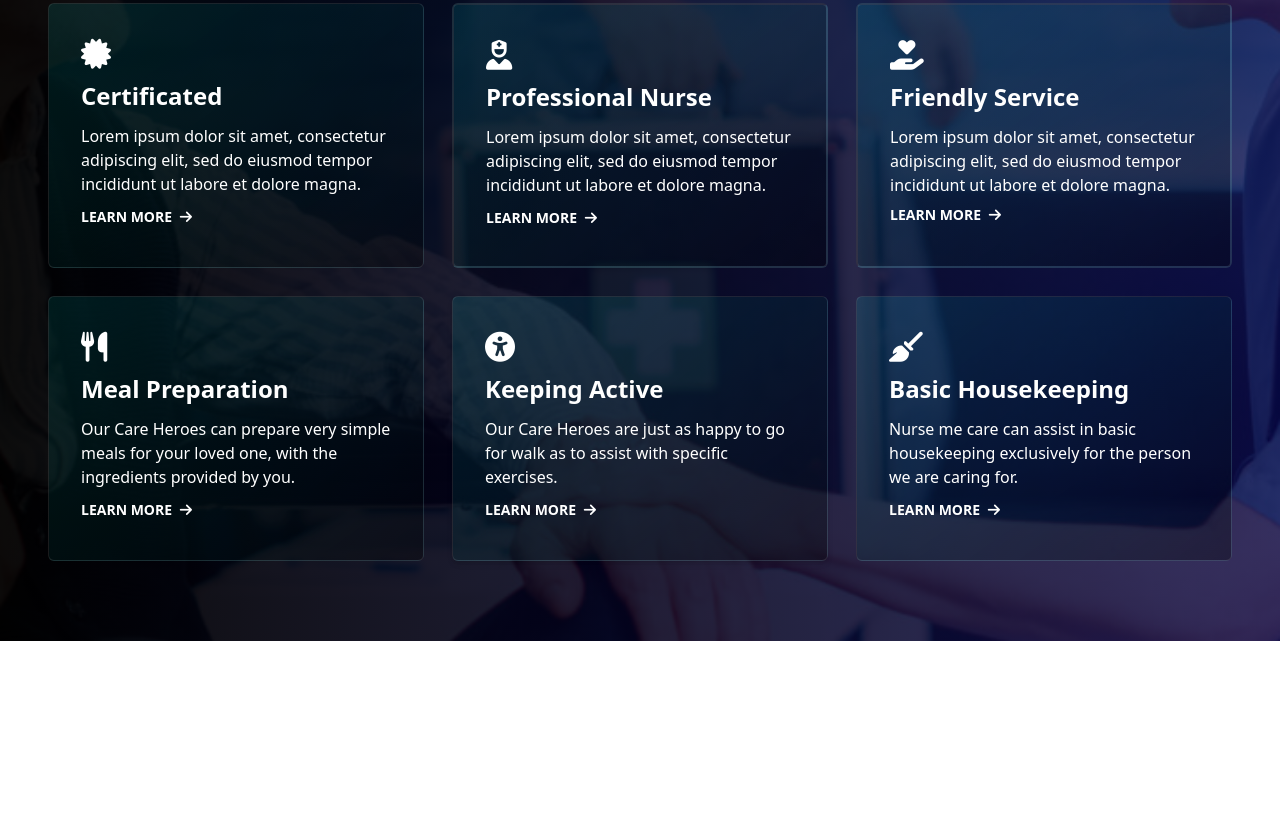
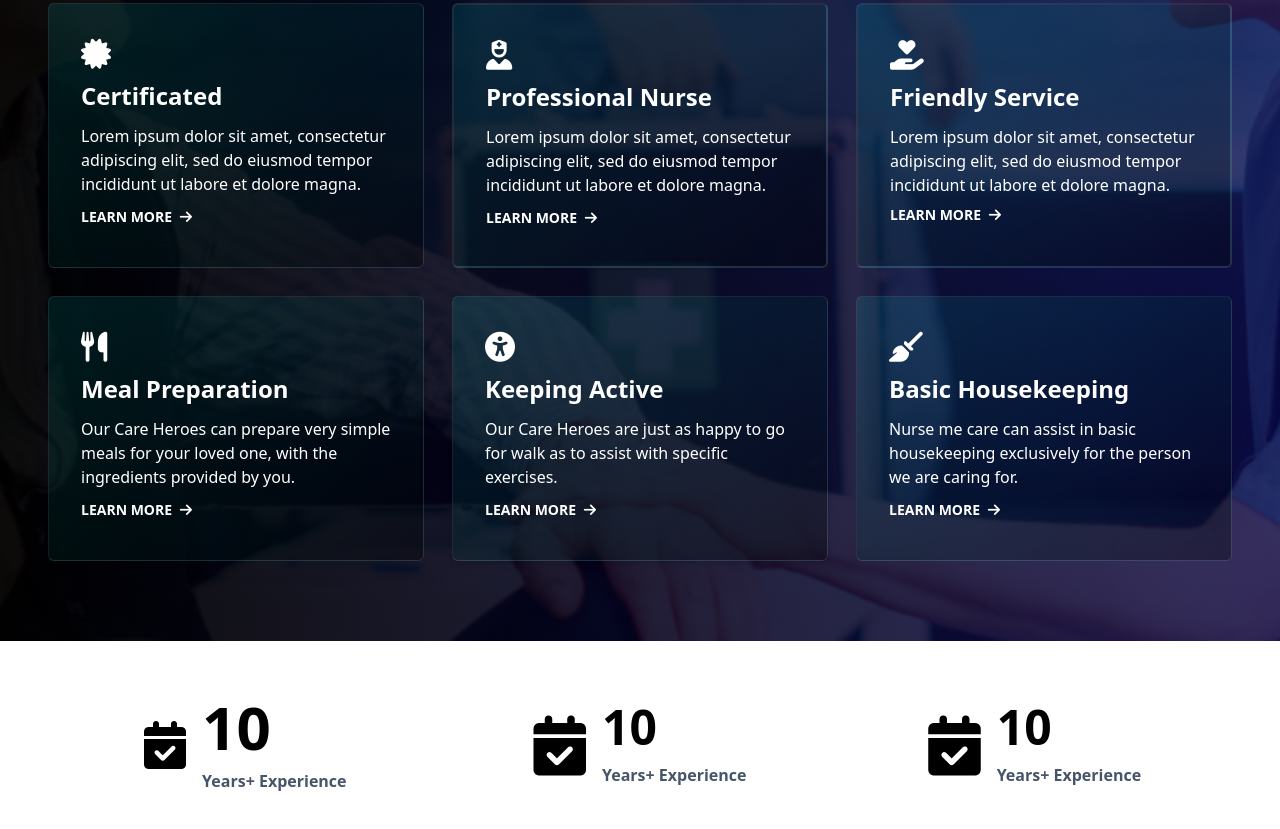
Before and after one commit to ParvesPR/nursing-care-portfolio, a website: page public/index.html in a window 1280 px wide. Shown: the part 1585-2414 px from the top of the page. Before the commit the page ends 2226 px from the top, so only its background shows below. Drawn offline with Linux system fonts and the light colour scheme.

Commit message:
new section happy client

```diff
--- a/public/index.html
+++ b/public/index.html
@@ -165,14 +165,16 @@
                     <div class="border rounded-md p-8 choose-card shadow-md h-[265px]">
                         <span class="text-3xl mb-2 block"><i class="fa-solid fa-universal-access"></i></span>
                         <h3 class="text-2xl font-semibold mb-3">Keeping Active</h3>
-                        <p class="mb-2">Our Care Heroes are just as happy to go for walk as to assist with specific exercises.</p>
+                        <p class="mb-2">Our Care Heroes are just as happy to go for walk as to assist with specific
+                            exercises.</p>
                         <a class="uppercase text-sm font-semibold" href="#">Learn More
                             <i class="text-sm ms-1 fa-solid fa-arrow-right"></i></a>
                     </div>
                     <div class="border rounded-md p-8 choose-card h-[265px]">
                         <span class="text-3xl mb-2 block"><i class="fa-solid fa-broom"></i></span>
                         <h3 class="text-2xl font-semibold mb-3">Basic Housekeeping</h3>
-                        <p class="mb-2">Nurse me care can assist in basic housekeeping exclusively for the person we are caring for.</p>
+                        <p class="mb-2">Nurse me care can assist in basic housekeeping exclusively for the person we are
+                            caring for.</p>
                         <a class="uppercase text-sm font-semibold" href="#">Learn More
                             <i class="text-sm ms-1 fa-solid fa-arrow-right"></i></a>
                     </div>
@@ -180,6 +182,35 @@
             </div>
         </section>
         <!--END CHOOSE NURSEE SECTION -->
+        <!-- START HAPPY CLIENT SECTION -->
+        <section class="happy-client my-14">
+            <div class="container mx-auto px-4 md:px-6 lg:px-12">
+                <div class="grid grid-cols-1 md:grid-cols-2 lg:grid-cols-3">
+                    <div class="flex items-center justify-center gap-x-4">
+                        <span class="block text-5xl"><i class="fa-solid fa-calendar-check"></i></span>
+                        <div>
+                            <h4 class="text-6xl font-semibold mb-3">10</h4>
+                            <h5 class="font-semibold text-slate-600"> Years+ Experience</h5>
+                        </div>
+                    </div>
+                    <div class="flex items-center justify-center gap-x-4">
+                        <span class="block text-6xl"><i class="fa-solid fa-calendar-check"></i></span>
+                        <div>
+                            <h4 class="text-5xl font-semibold mb-3">10</h4>
+                            <h5 class="font-semibold text-slate-600"> Years+ Experience</h5>
+                        </div>
+                    </div>
+                    <div class="flex items-center justify-center gap-x-4">
+                        <span class="block text-6xl"><i class="fa-solid fa-calendar-check"></i></span>
+                        <div>
+                            <h4 class="text-5xl font-semibold mb-3">10</h4>
+                            <h5 class="font-semibold text-slate-600"> Years+ Experience</h5>
+                        </div>
+                    </div>
+                </div>
+            </div>
+        </section>
+        <!-- END HAPPY CLIENT SECTION -->
     </main>
     <footer></footer>
     <script src="./script.js" type="module"></script>
```
Also changed, not shown: public/style.css.
